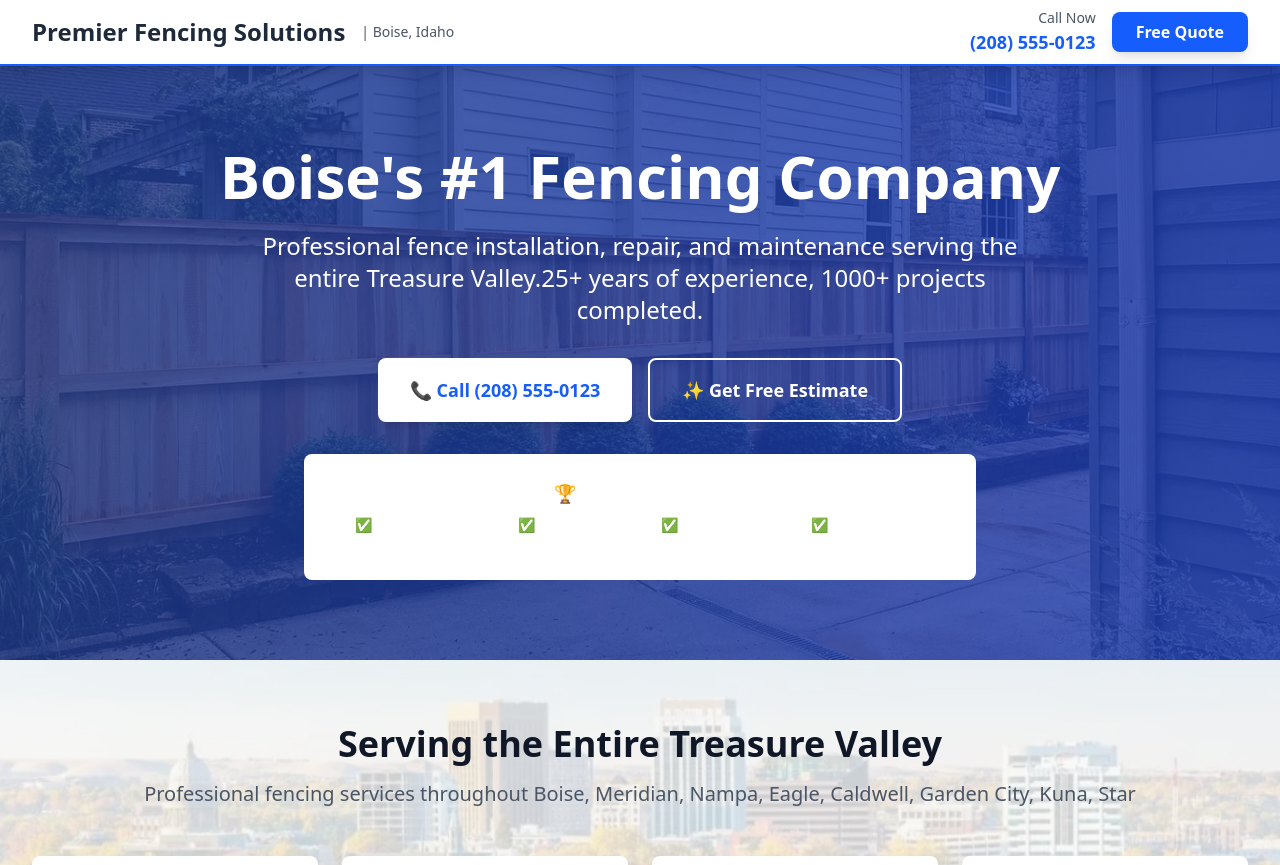
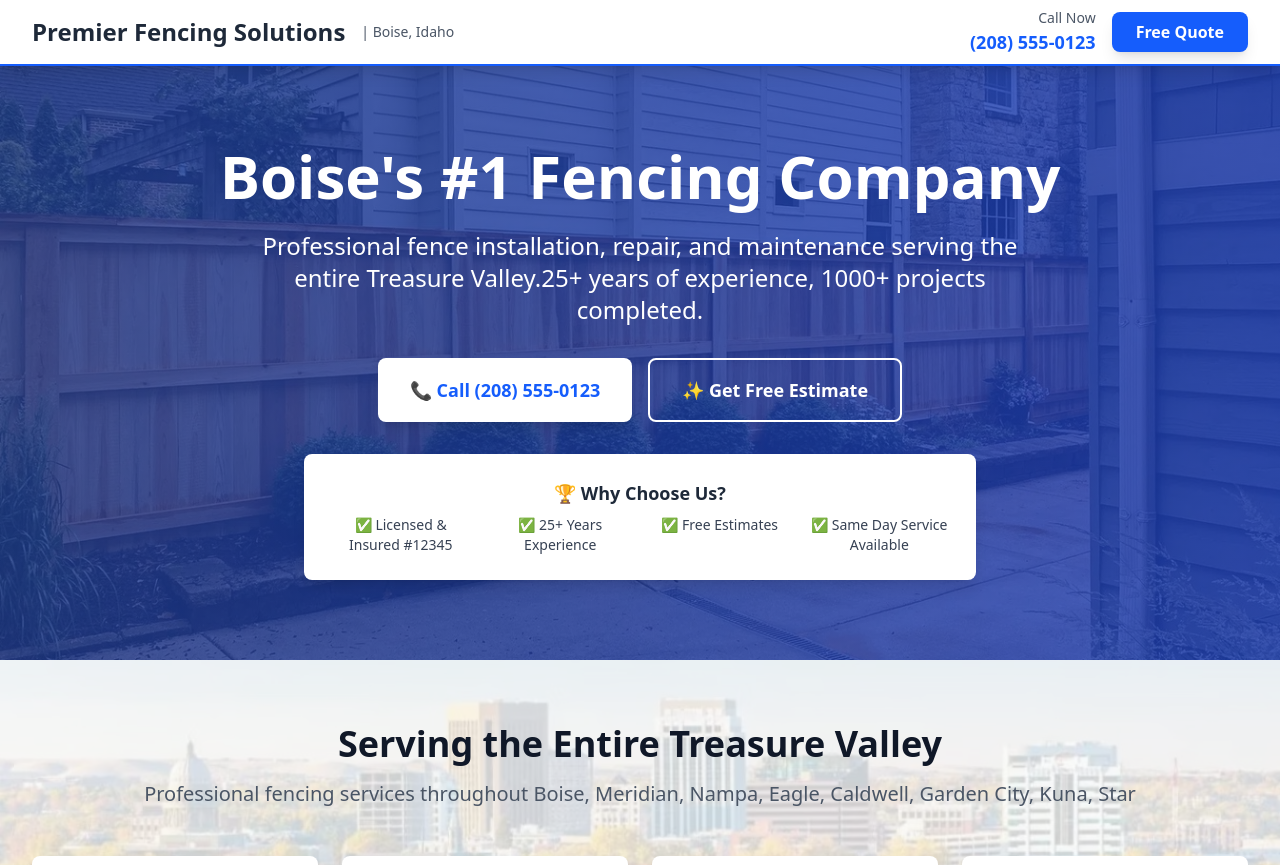
Before and after one commit to austinrodgers/roofing, a Next.js app: page / in a window 1280 px wide. Shown: the top 865 px of the page. Built offline with nearby package versions, Linux system fonts and the light colour scheme.

Commit message:
Fix trust signals centering and improve Why Choose Us section visibility

```diff
--- a/src/app/page.tsx
+++ b/src/app/page.tsx
@@ -72,13 +72,13 @@ export default function Home() {
                 ✨ Get Free Estimate
               </a>
             </div>
-            <div className="bg-white bg-opacity-10 backdrop-blur-sm rounded-lg p-6 max-w-2xl mx-auto border border-white/20">
-              <p className="text-lg font-semibold mb-2">🏆 Why Choose Us?</p>
+            <div className="bg-white bg-opacity-95 backdrop-blur-sm rounded-lg p-6 max-w-2xl mx-auto border border-white/20 shadow-lg">
+              <p className="text-lg font-semibold mb-2 text-gray-800">🏆 Why Choose Us?</p>
               <div className="grid grid-cols-2 md:grid-cols-4 gap-4 text-sm">
-                <div>✅ {siteConfig.brand.license}</div>
-                <div>✅ {siteConfig.brand.yearsExperience} Years Experience</div>
-                <div>✅ Free Estimates</div>
-                <div>✅ Same Day Service Available</div>
+                <div className="text-gray-700 font-medium">✅ {siteConfig.brand.license}</div>
+                <div className="text-gray-700 font-medium">✅ {siteConfig.brand.yearsExperience} Years Experience</div>
+                <div className="text-gray-700 font-medium">✅ Free Estimates</div>
+                <div className="text-gray-700 font-medium">✅ Same Day Service Available</div>
               </div>
             </div>
           </div>
@@ -318,7 +318,7 @@ export default function Home() {
               Trusted by {siteConfig.brand.projectsCompleted} Boise Homeowners
             </h2>
           </div>
-          <div className="grid md:grid-cols-4 gap-8">
+          <div className="grid md:grid-cols-3 gap-8 max-w-4xl mx-auto">
             <div className="text-center">
               <div className="text-4xl font-bold text-blue-600 mb-2">{siteConfig.brand.yearsExperience}</div>
               <p className="text-gray-600">Years Experience</p>
@@ -327,7 +327,6 @@ export default function Home() {
               <div className="text-4xl font-bold text-green-600 mb-2">{siteConfig.brand.projectsCompleted}</div>
               <p className="text-gray-600">Projects Completed</p>
             </div>
-            {/* Removed Satisfaction Rate block as requested */}
             <div className="text-center">
               <div className="text-4xl font-bold text-orange-600 mb-2">24hr</div>
               <p className="text-gray-600">Response Time</p>
```
